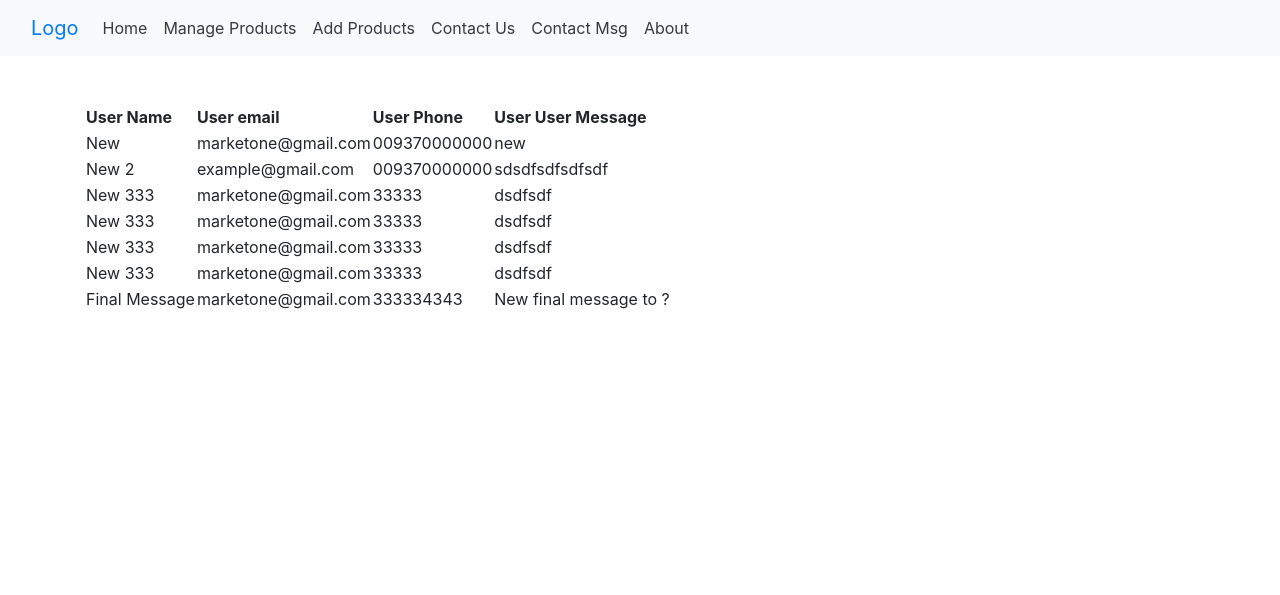
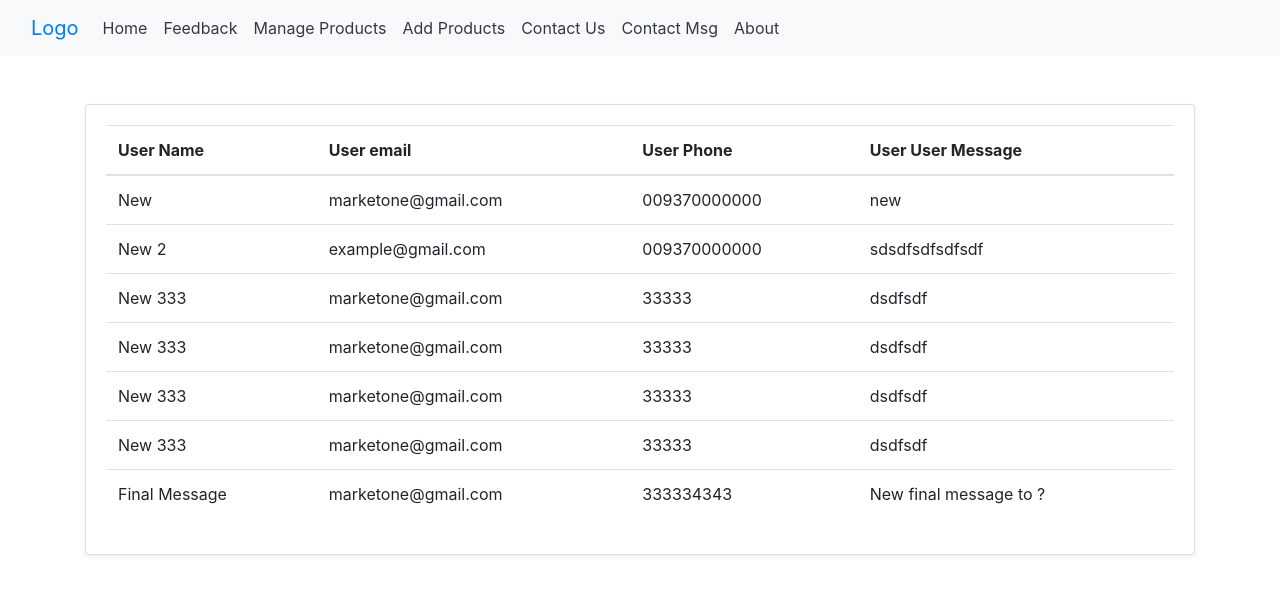
Before and after one commit to MateenSeddiqi/Online-cosmetic-shop, a Django app: page /contactMsg/ in a window 1280 px wide. Shown: the top 595 px of the page. Run offline with Django 5.2, Linux system fonts and the light colour scheme; data comes from the database, SQL or seed files in the repository.

Commit message:
change the design of contact msg

```diff
--- a/products/templates/contactMsg.html
+++ b/products/templates/contactMsg.html
@@ -4,7 +4,10 @@
 {% block content %}
 
 <div class="container my-5">
-    <table>
+    <div class="card shadow-sm">
+        <div class="card-body">
+            <div class="table-responsive">
+                <table class="table table-hover">
                     <thead>
                         <tr>
                             <th>User Name</th>
@@ -25,4 +28,7 @@
                     </tbody>
                 </table>
             </div>
+        </div>
+    </div>
+</div>
 {% endblock %}
--- a/products/templates/navbar.html
+++ b/products/templates/navbar.html
@@ -9,9 +9,9 @@
           <li class="nav-item">
             <a class="nav-link active text-dark" aria-current="page" href="{% url 'home' %}">Home</a>
           </li>
-          <!-- <li class="nav-item">
+          <li class="nav-item">
             <a class="nav-link text-dark" href="{% url 'displayFeedback' %}">Feedback</a>
-          </li> -->
+          </li>
           <li class="nav-item">
             <a class="nav-link text-dark" href="{% url 'manageProduct' %}">Manage Products</a>
           </li>
```
Lines whose indentation alone changed are shown as unchanged.
